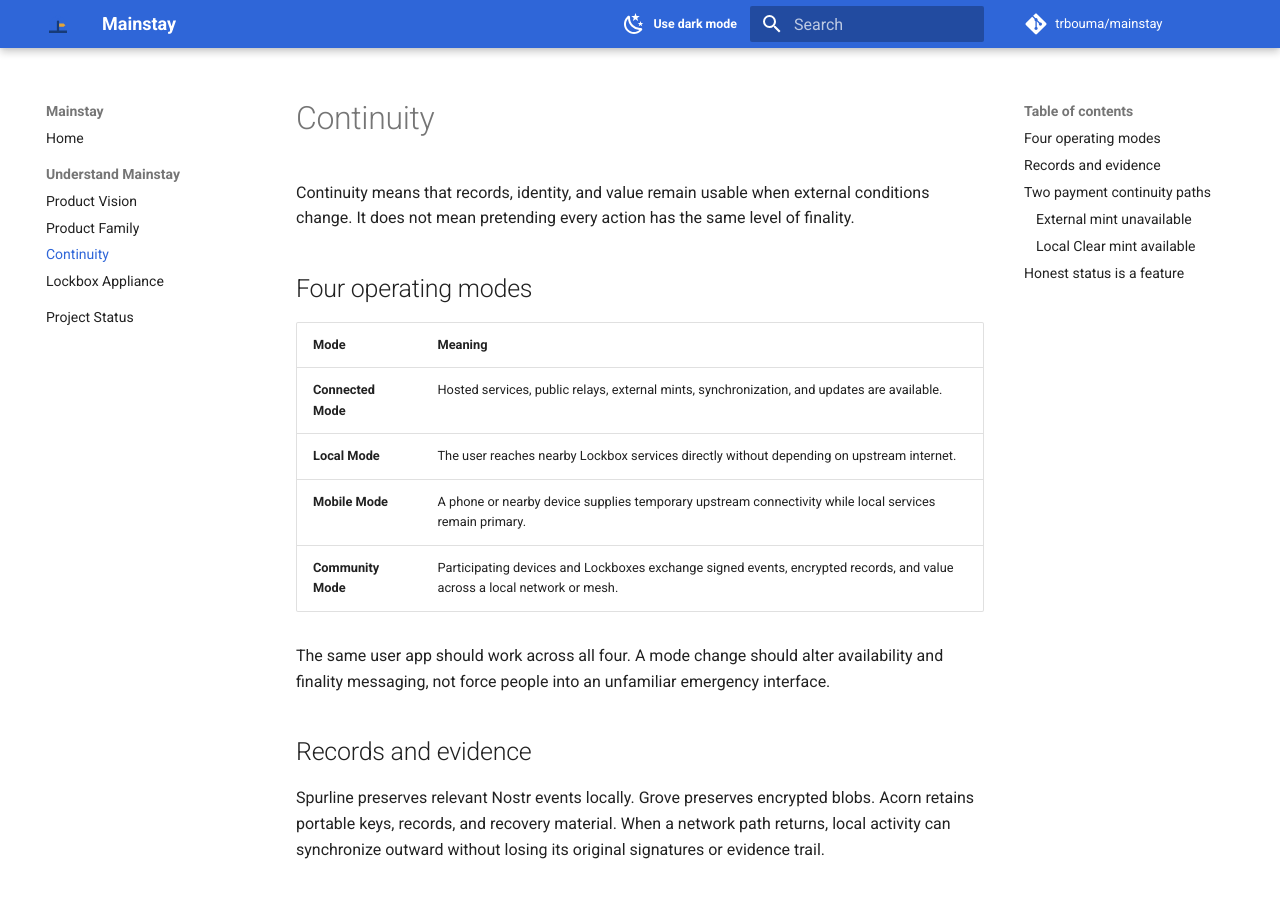
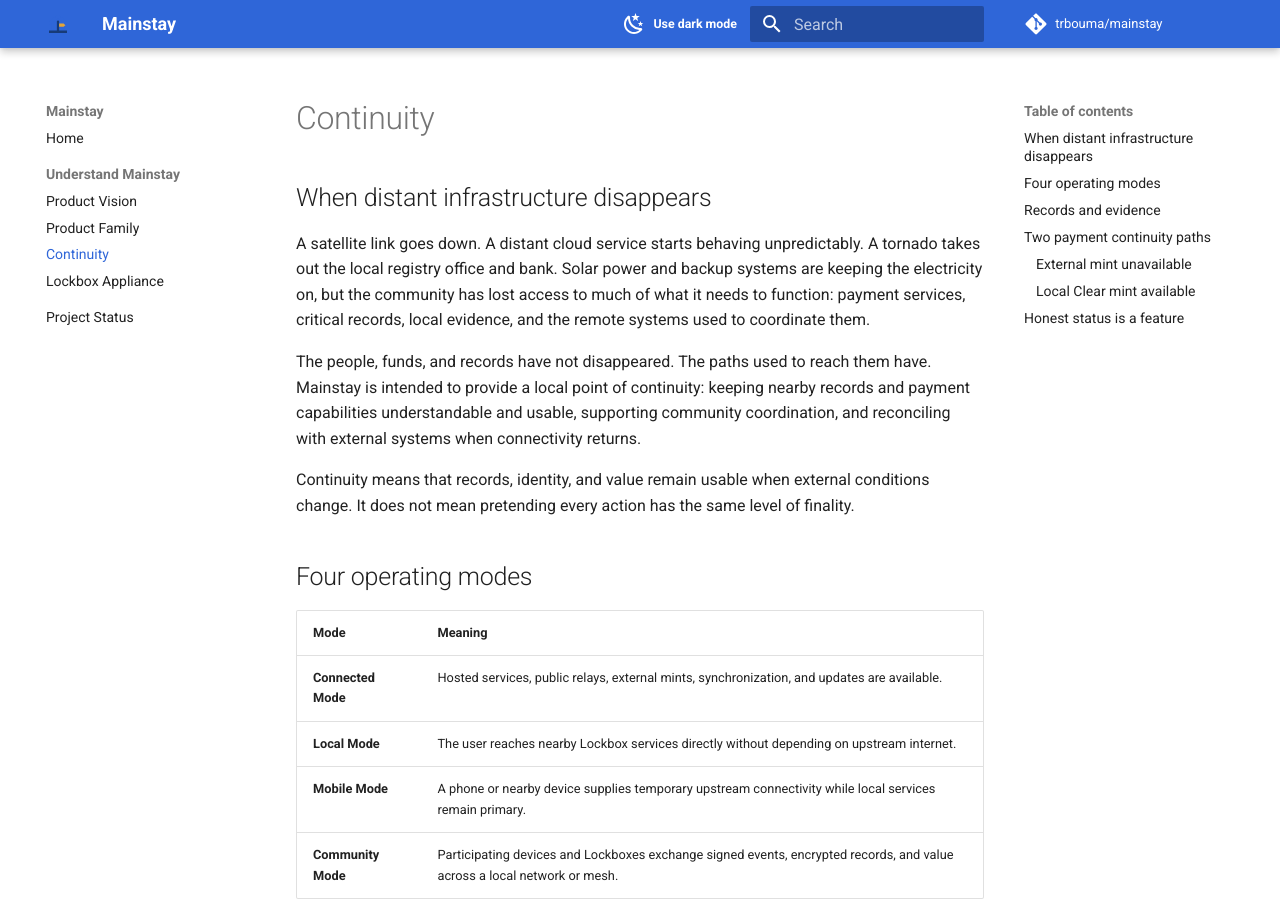
Before and after one commit to trbouma/mainstay, an MkDocs documentation site: the page built from website/continuity.md, in a window 1280 px wide and 900 px high. Built offline with MkDocs 1.6.1 and Material for MkDocs 9.7.7, drawn with Linux system fonts in a browser that asks for light colours; comment, search, counter and statistics services are not loaded.

Commit message:
update continuity page

```diff
--- a/website/continuity.md
+++ b/website/continuity.md
@@ -4,6 +4,20 @@ description: How Mainstay keeps records and payments understandable across chang
 ---
 
 # Continuity
+
+## When distant infrastructure disappears
+
+A satellite link goes down. A distant cloud service starts behaving
+unpredictably. A tornado takes out the local registry office and bank. Solar
+power and backup systems are keeping the electricity on, but the community has
+lost access to much of what it needs to function: payment services, critical
+records, local evidence, and the remote systems used to coordinate them.
+
+The people, funds, and records have not disappeared. The paths used to reach
+them have. Mainstay is intended to provide a local point of continuity: keeping
+nearby records and payment capabilities understandable and usable, supporting
+community coordination, and reconciling with external systems when
+connectivity returns.
 
 Continuity means that records, identity, and value remain usable when external
 conditions change. It does not mean pretending every action has the same level
```
